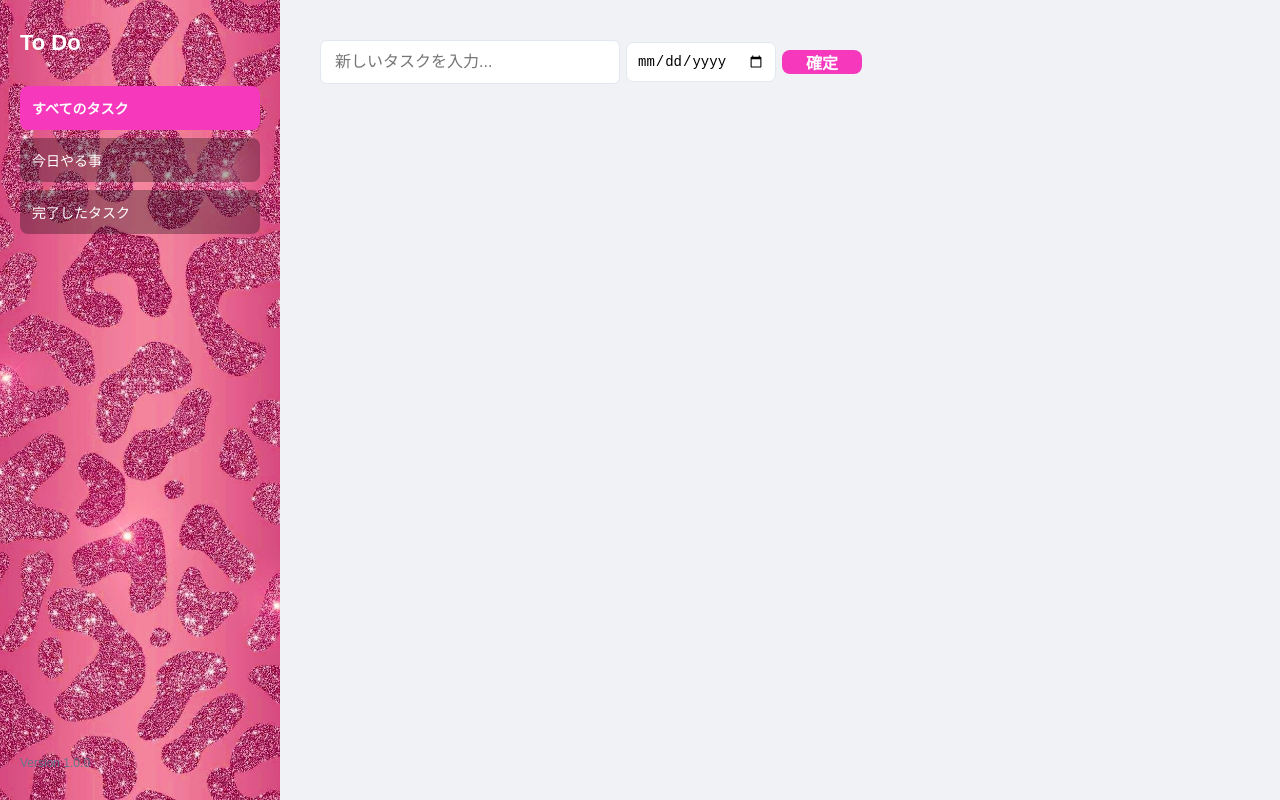
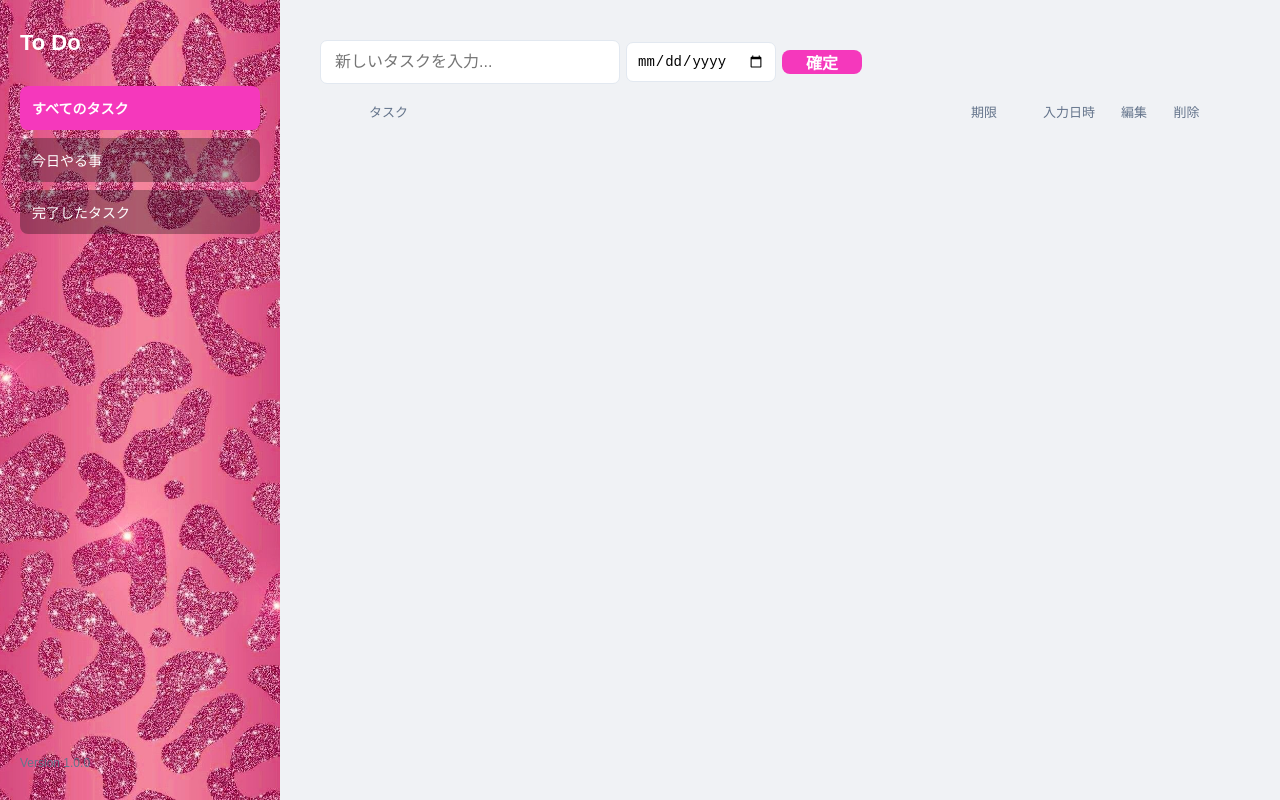
Before and after one commit to Ailab-510/ToDo, a plain HTML site: page index.html in a window 1280 px wide. Drawn offline with Linux system fonts and the light colour scheme; a web font is replaced by a local one.

Commit message:
タスクリスト上に項目名をつける

```diff
--- a/index.html
+++ b/index.html
@@ -44,6 +44,15 @@
 
        <div class="todo-wrapper">
 
+            <!-- タスクリストの項目名 -->
+            <div class="todo-header">
+                <div class="header-task">タスク</div>
+                <div class="header-date">期限</div>
+                <div class="header-time">入力日時</div>
+                <div class="header-edit">編集</div>
+                <div class="header-delete">削除</div>
+            </div>
+
             <ul id="todo-list"></ul>
 
             <button id="clear-completed-btn"
--- a/style.css
+++ b/style.css
@@ -238,7 +238,7 @@ input[type="checkbox"] {
     border: none;
     padding: 8px 10px;
     border-radius: 16px;
-    margin-right: 8px;
+    margin-right: 2px;
     cursor: pointer;
     font-size: 13px;
     font-weight: bold;
@@ -371,3 +371,43 @@ body:has(#clear-completed-btn:not([style*="display: none"])) span {
 #add-todo-btn:active{
     transform: scale(0.98);
 }
+
+/** タスクリストの項目名 **/
+.todo-header {
+    display: flex;
+    align-items: center;
+    padding: 0 16px 8px 14px;
+    color: #64748b;
+    font-size: 13px;
+    font-weight: hold;
+}
+
+/* タスク */
+.header-task {
+    flex: 1;
+    padding-left: 35px;
+}
+
+/* 期限 */
+.header-date {
+    width: 90px;
+    text-align: center;
+}
+
+/* 入力日時 */
+.header-time {
+    width: 80px;
+    text-align: center;
+}
+
+/* 編集 */
+.header-edit {
+    width: 50px;
+    text-align: center;
+}
+
+/* 削除 */
+.header-delete {
+    width: 55px;
+    text-align: center;
+}
```
